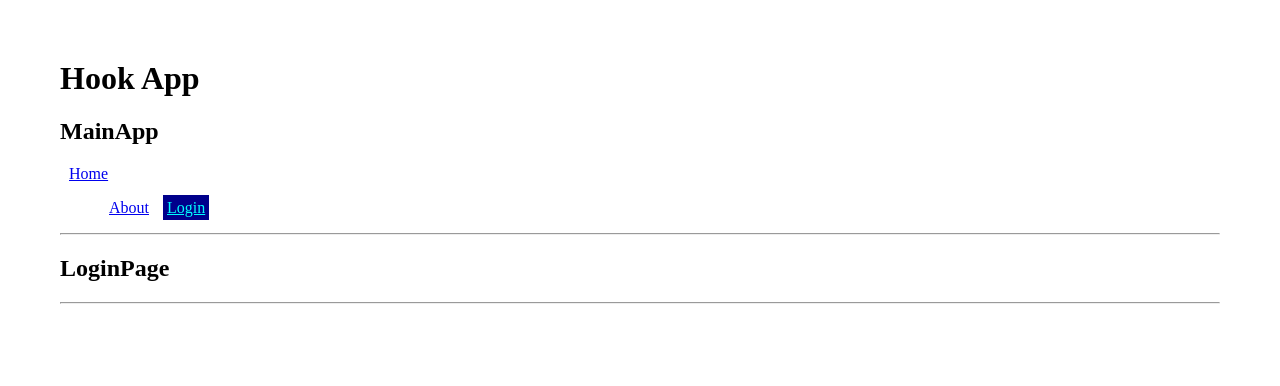
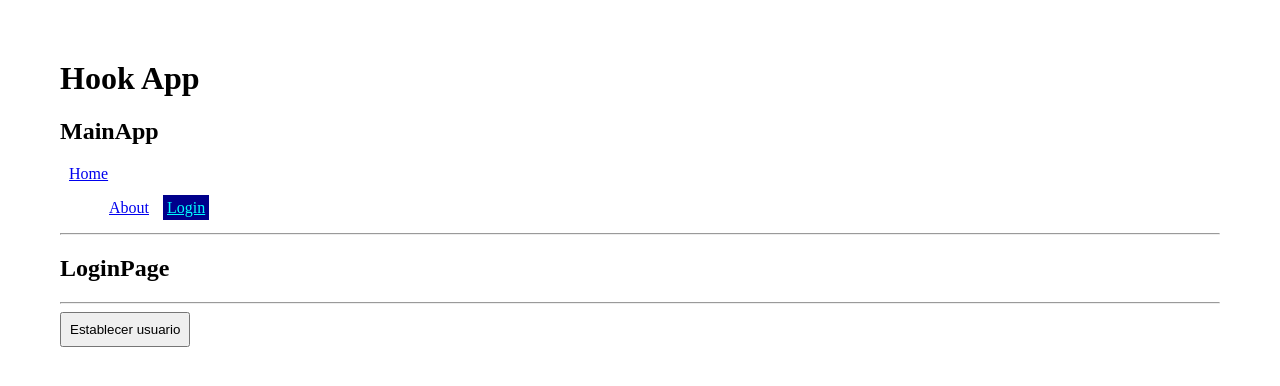
Before and after one commit to Ariel2911/hook-app, a React (Vite) app: page /login in a window 1280 px wide. Shown: the top 386 px of the page. Built offline with nearby package versions, Linux system fonts and the light colour scheme.

Commit message:
Utiliza UserContext

```diff
--- a/src/09-useContext/HomePage.jsx
+++ b/src/09-useContext/HomePage.jsx
@@ -1,8 +1,15 @@
+import { useContext } from 'react';
+import { UserContext } from './context/UserContext';
+
 export const HomePage = () => {
+  const { user } = useContext(UserContext);
+
   return (
     <>
       <h2>HomePage</h2>
       <hr />
+
+      <pre>{JSON.stringify(user, null, 3)}</pre>
     </>
   );
 };
--- a/src/09-useContext/LoginPage.jsx
+++ b/src/09-useContext/LoginPage.jsx
@@ -1,8 +1,26 @@
+import { useContext } from 'react';
+import { UserContext } from './context/UserContext';
+
+const user1 = {
+  id: 123,
+  name: 'Ariel',
+  mail: 'ariel@mail.com',
+};
+
 export const LoginPage = () => {
+  const { setUser } = useContext(UserContext);
   return (
     <>
       <h2>LoginPage</h2>
       <hr />
+
+      <button
+        onClick={() => {
+          setUser(user1);
+        }}
+      >
+        Establecer usuario
+      </button>
     </>
   );
 };
--- a/src/09-useContext/context/UserProvider.jsx
+++ b/src/09-useContext/context/UserProvider.jsx
@@ -1,14 +1,16 @@
+import { useState } from 'react';
 import { UserContext } from './UserContext';
 
-const user = {
-  id: 123,
-  name: 'Ariel',
-  mail: 'ariel@mail.com',
-};
+// const user = {
+//   id: 123,
+//   name: 'Ariel',
+//   mail: 'ariel@mail.com',
+// };
 
 export const UserProvider = ({ children }) => {
+  const [user, setUser] = useState();
   return (
-    <UserContext.Provider value={{ hola: 'Mundo', user }}>
+    <UserContext.Provider value={{ user, setUser }}>
       {children}
     </UserContext.Provider>
   );
```
